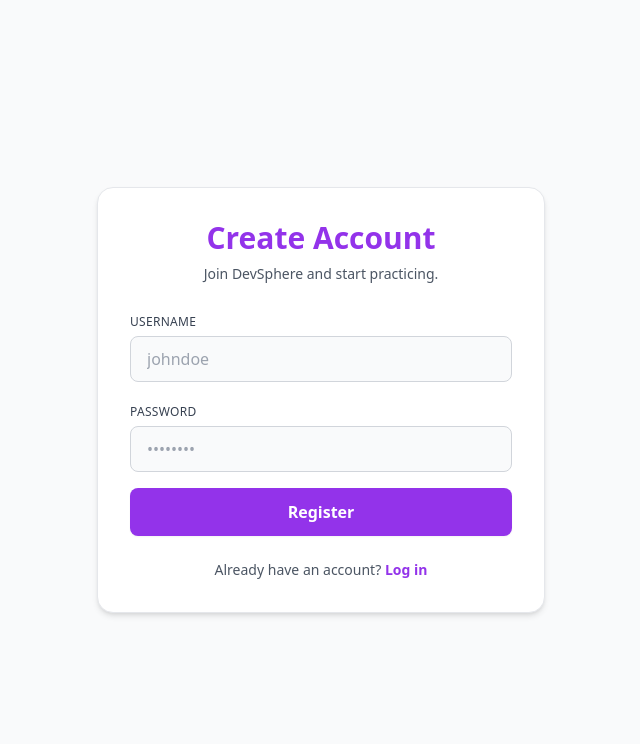
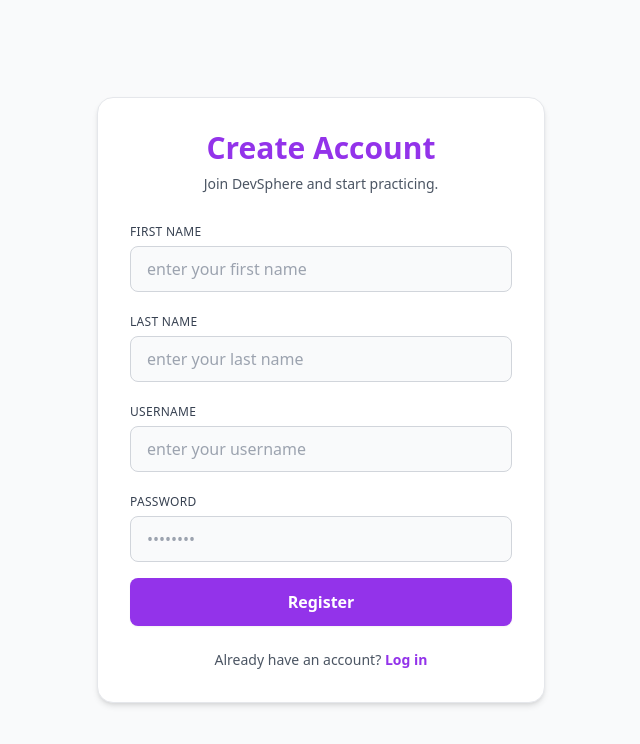
Before and after one commit to Dulanji-Amanda/DevSphere_FE, a React (Vite) app: page /register in a window 1280 px wide. Shown: the top 744 px of the page, without its empty margins (319-959 px from the left). Built offline with nearby package versions, Linux system fonts and the light colour scheme.

Commit message:
signin and signup

```diff
--- a/src/pages/Login.tsx
+++ b/src/pages/Login.tsx
@@ -27,7 +27,7 @@
 
         const resData: UserDetailsResponse = await getMyDetails()
         setUser(resData.data)
-        navigate("/home")
+        navigate("/firstpage")
       } else {
         alert("Login failed, please check your credentials.")
       }
@@ -62,7 +62,7 @@
             <input
               id="login-username"
               type="text"
-              placeholder="johndoe"
+              placeholder="username"
               value={username}
               onChange={(e) => setUsername(e.target.value)}
               className="w-full px-4 py-2.5 rounded-lg border border-gray-300 bg-gray-50 text-gray-800 placeholder-gray-400 focus:outline-none focus:border-purple-500 focus:ring-2 focus:ring-purple-500/30"
--- a/src/pages/Register.tsx
+++ b/src/pages/Register.tsx
@@ -4,6 +4,8 @@
 
 export default function Register() {
   const [username, setUsername] = useState("")
+  const [firstname, setFirstname] = useState("")
+  const [lastname, setLastname] = useState("")
   const [password, setPassword] = useState("")
   const [loading, setLoading] = useState(false)
   const navigate = useNavigate()
@@ -11,14 +13,14 @@
 
   const handleRegister = async (e: React.FormEvent<HTMLButtonElement>) => {
     e.preventDefault()
-    if (!username || !password) {
+    if (!username || !password || !firstname || !lastname) {
       setError("Please fill in all fields.")
       return
     }
     setError(null)
     setLoading(true)
     try {
-      const data: RegisterResponse = await register(username, password)
+      const data: RegisterResponse = await register(username, password, firstname, lastname)
       alert(`Registration successful! Email: ${data.data.email}`)
       navigate("/login")
     } catch (err: unknown) {
@@ -38,11 +40,35 @@
         </div>
         <form className="space-y-4">
           <div className="space-y-1">
+            <label htmlFor="reg-firstname" className="text-xs font-medium text-gray-700 uppercase tracking-wide">First Name</label>
+            <input
+              id="reg-firstname"
+              type="text"
+              placeholder="enter your first name"
+              value={firstname}
+              onChange={(e) => setFirstname(e.target.value)}
+              className="w-full px-4 py-2.5 rounded-lg border border-gray-300 bg-gray-50 text-gray-800 placeholder-gray-400 focus:outline-none focus:border-purple-500 focus:ring-2 focus:ring-purple-500/30"
+              disabled={loading}
+            />
+          </div>
+          <div className="space-y-1">
+            <label htmlFor="reg-lastname" className="text-xs font-medium text-gray-700 uppercase tracking-wide">Last Name</label>
+            <input
+              id="reg-lastname"
+              type="text"
+              placeholder="enter your last name"
+              value={lastname}
+              onChange={(e) => setLastname(e.target.value)}
+              className="w-full px-4 py-2.5 rounded-lg border border-gray-300 bg-gray-50 text-gray-800 placeholder-gray-400 focus:outline-none focus:border-purple-500 focus:ring-2 focus:ring-purple-500/30"
+              disabled={loading}
+            />
+          </div>
+          <div className="space-y-1">
             <label htmlFor="reg-username" className="text-xs font-medium text-gray-700 uppercase tracking-wide">Username</label>
             <input
               id="reg-username"
               type="text"
-              placeholder="johndoe"
+              placeholder="enter your username"
               value={username}
               onChange={(e) => setUsername(e.target.value)}
               className="w-full px-4 py-2.5 rounded-lg border border-gray-300 bg-gray-50 text-gray-800 placeholder-gray-400 focus:outline-none focus:border-purple-500 focus:ring-2 focus:ring-purple-500/30"
--- a/src/pages/firstpage.tsx
+++ b/src/pages/firstpage.tsx
@@ -16,19 +16,19 @@
   return (
     <div className="min-h-screen flex flex-col bg-gray-50">
       {/* Header */}
-      <header className="bg-white border-b border-gray-200 px-6 py-4">
+      <header className="bg-gray-800 text-white py-12 px-6 py-4">
         <div className="max-w-7xl mx-auto flex items-center justify-between">
-          <h1 className="text-2xl font-bold text-purple-600">DevSphere</h1>
+          <h1 className="text-2xl font-bold text-white">DevSphere</h1>
           <div className="flex items-center gap-4">
             <Link
               to="/login"
-              className="px-6 py-2 rounded-lg font-medium text-purple-600 border border-purple-200 hover:bg-purple-300 hover:text-purple-700 hover:border-purple-700 transition"
+              className="px-6 py-2 rounded-lg font-medium text-white border border-purple-200 hover:bg-purple-700 hover:text-white hover:border-purple-700 transition"
             >
               Sign In
             </Link>
             <Link
               to="/register"
-              className="px-6 py-2 rounded-lg font-medium text-purple-600 border border-purple-200 hover:bg-purple-300 hover:text-purple-700 hover:border-purple-700 transition"
+              className="px-6 py-2 rounded-lg font-medium text-white border border-purple-200 hover:bg-purple-700 hover:text-white hover:border-purple-700 transition"
             >
               Sign Up
             </Link>
--- a/src/pages/index.tsx
+++ b/src/pages/index.tsx
@@ -1,5 +1,5 @@
 import { useState } from 'react';
-import { Code2, Brain, Zap, Trophy, ArrowRight } from 'lucide-react';
+import { Code2, Brain, Zap, Trophy } from 'lucide-react';
 import { Link } from 'react-router-dom';
 
 export default function CodeQuizLanding() {
--- a/src/routes/index.tsx
+++ b/src/routes/index.tsx
@@ -9,6 +9,7 @@
 const Home = lazy(() => import("../pages/Home"))
 const Post = lazy(() => import("../pages/Post"))
 const MyPost = lazy(() => import("../pages/MyPost"))
+const FirstPage = lazy(() => import("../pages/firstpage"))
 
 type RequireAuthTypes = { children: ReactNode; roles?: string[] }
 
@@ -53,6 +54,7 @@
           <Route path="/" element={<Index />} />
           <Route path="/login" element={<Login />} />
           <Route path="/register" element={<Register />} />
+          <Route path="/firstpage" element={<FirstPage />} />
           <Route
             element={
               <RequireAuth>
--- a/src/services/api.ts
+++ b/src/services/api.ts
@@ -5,8 +5,7 @@
 import { refreshTokens } from "./auth"
 
 const api = axios.create({
-  // baseURL: "http://localhost:5000/api/v1"
-  baseURL: "https://blog-post-taupe-nine.vercel.app/api/v1"
+  baseURL: "http://localhost:5000/api/v1"
 })
 
 // An interceptor is like a middleware for Axios requests and responses.
--- a/src/services/auth.ts
+++ b/src/services/auth.ts
@@ -36,9 +36,16 @@
 
 export const register = async (
   username: string,
-  password: string
+  password: string,
+  firstname: string,
+  lastname: string
 ): Promise<RegisterResponse> => {
-  const res = await api.post("/auth/register", { email: username, password })
+  const res = await api.post("/auth/register", {
+    email: username,
+    password,
+    firstname,
+    lastname
+  })
   return res.data as RegisterResponse
 }
 
```
